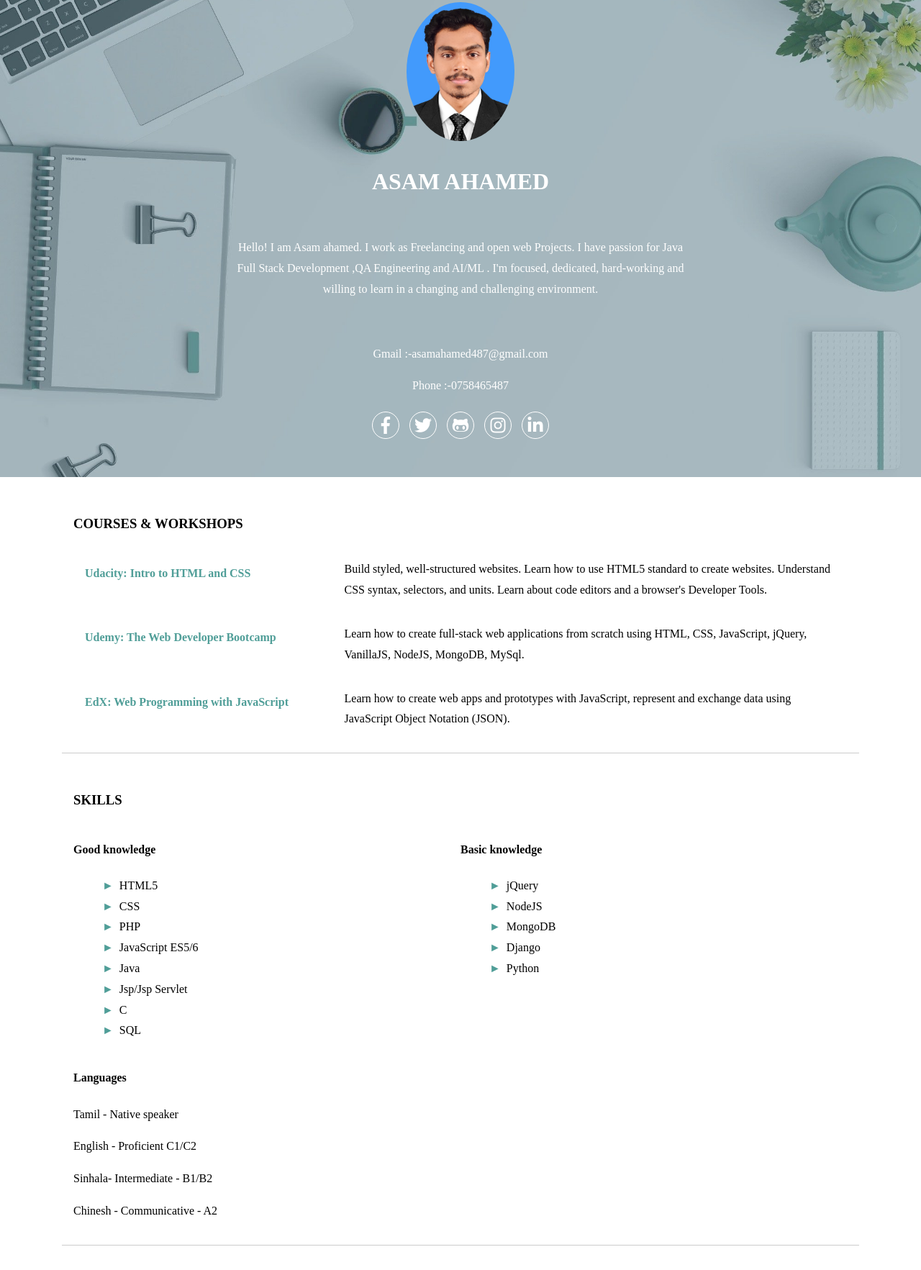
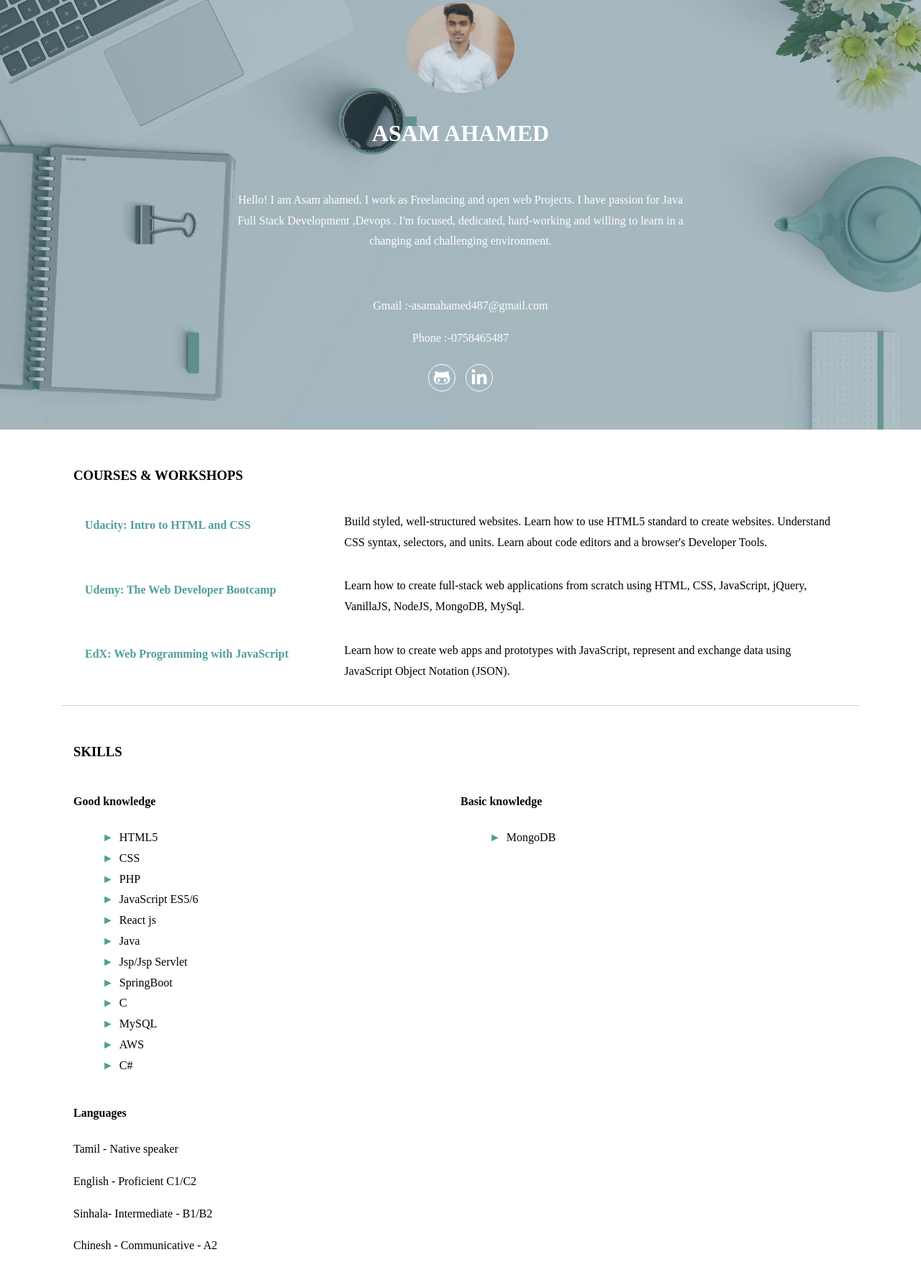
Before and after one commit to Asamahamed/Azam.github.io, a plain HTML site: page index.html in a window 1280 px wide. Shown: the part 29-1794 px from the top of the page at 72% size. Drawn offline with Linux system fonts and the light colour scheme.

Commit message:
Add to images

```diff
--- a/index.html
+++ b/index.html
@@ -14,26 +14,20 @@
 <body>
   <header>
     <div>
-      <img src="My photos.jpeg" />
+      <img src="im3.jpeg" />
     </div>
     <h1>Asam ahamed</h1>
     <section>
-      <p>Hello! I am Asam ahamed. I work as Freelancing and open web Projects. I have passion for Java Full Stack Development ,QA Engineering and AI/ML . I'm  focused, dedicated, hard-working and willing to learn in a changing and challenging environment.</p>
+      <p>Hello! I am Asam ahamed. I work as Freelancing and open web Projects. I have passion for Java Full Stack Development ,Devops . I'm  focused, dedicated, hard-working and willing to learn in a changing and challenging environment.</p>
        <br>
        <p>Gmail :-asamahamed487@gmail.com</p>
        <p>Phone :-0758465487</p>
-      <a href="https://www.facebook.com/profile.php?id=100004966427219" target="_blank">
-        <i class="fab fa-facebook-f"></i>
-      </a>
-      <a href="https://twitter.com/home?utm_source=homescreen&utm_medium=shortcut" target="_blank">
-        <i class="fab fa-twitter"></i>
-      </a>
+
+
       <a href="https://github.com/Asamahamed">
         <i class="fab fa-github-alt"></i>
       </a>
-      <a href="https://www.instagram.com/asam__ah0201" target="_blank">
-        <i class="fab fa-instagram"></i>
-      </a>
+
       <a href="https://www.linkedin.com/in/asam-ahamed-50578522a" target="_blank">
         <i class="fab fa-linkedin-in"></i>
       </a>
@@ -78,21 +72,24 @@
             <li>CSS</li>
             <li>PHP</li>
             <li>JavaScript ES5/6</li>
+            <li>React js</li>
             <li>Java</li>
             <li>Jsp/Jsp Servlet</li>
+            <li>SpringBoot</li>
             <li>C</li>
-            <li>SQL</li>
+            <li>MySQL</li>
+            <li>AWS</li>
+            <li>C#</li>
 
           </ul>
         </div>
         <div class='column'>
           <h4>Basic knowledge</h4>
           <ul>
-            <li>jQuery</li>
-            <li>NodeJS</li>
+
             <li>MongoDB</li>
-            <li>Django</li>
-            <li>Python</li>
+
+
           </ul>
         </div>
         <div>
```
Also changed, not shown: im3.jpeg (added).
